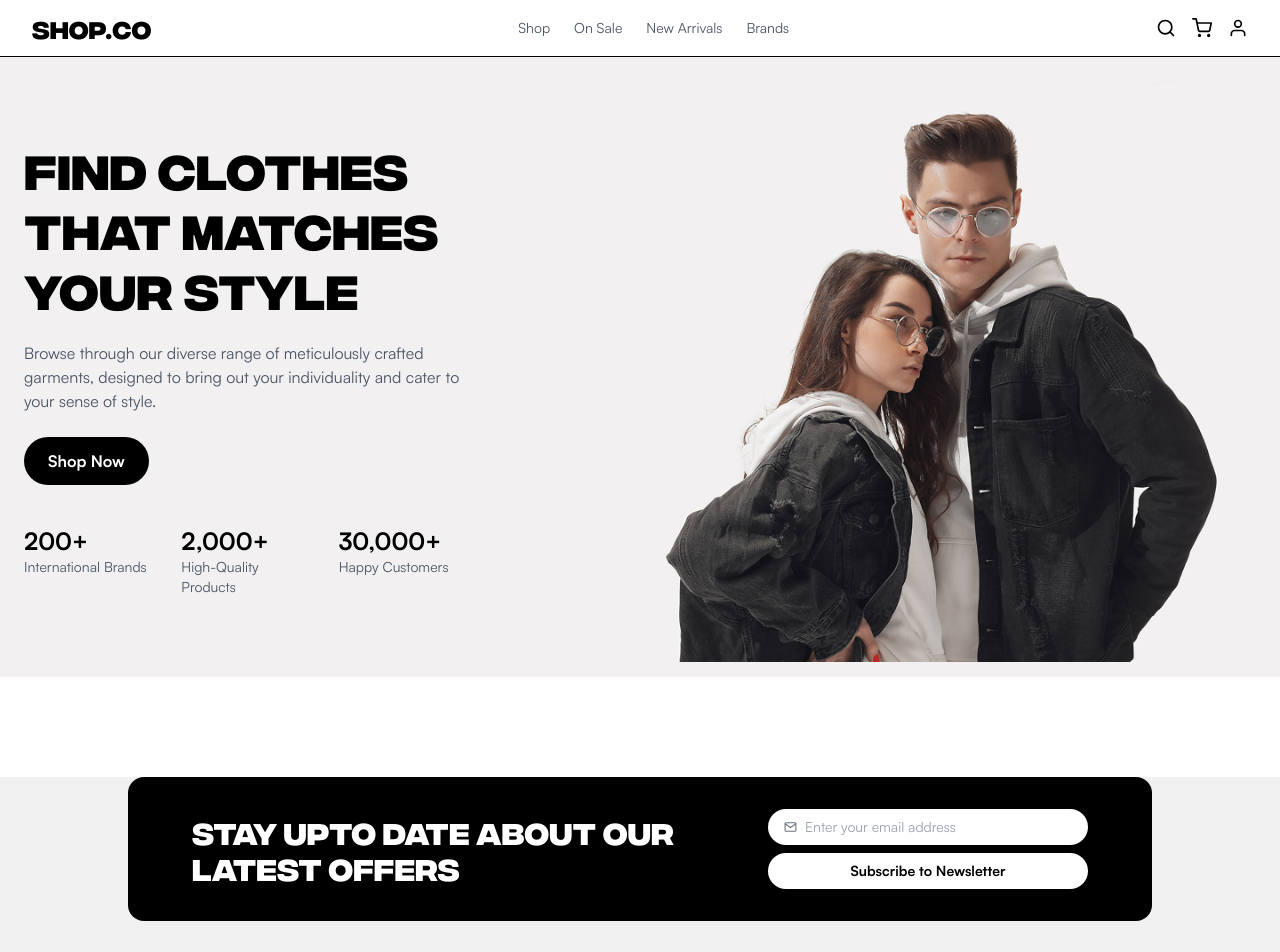
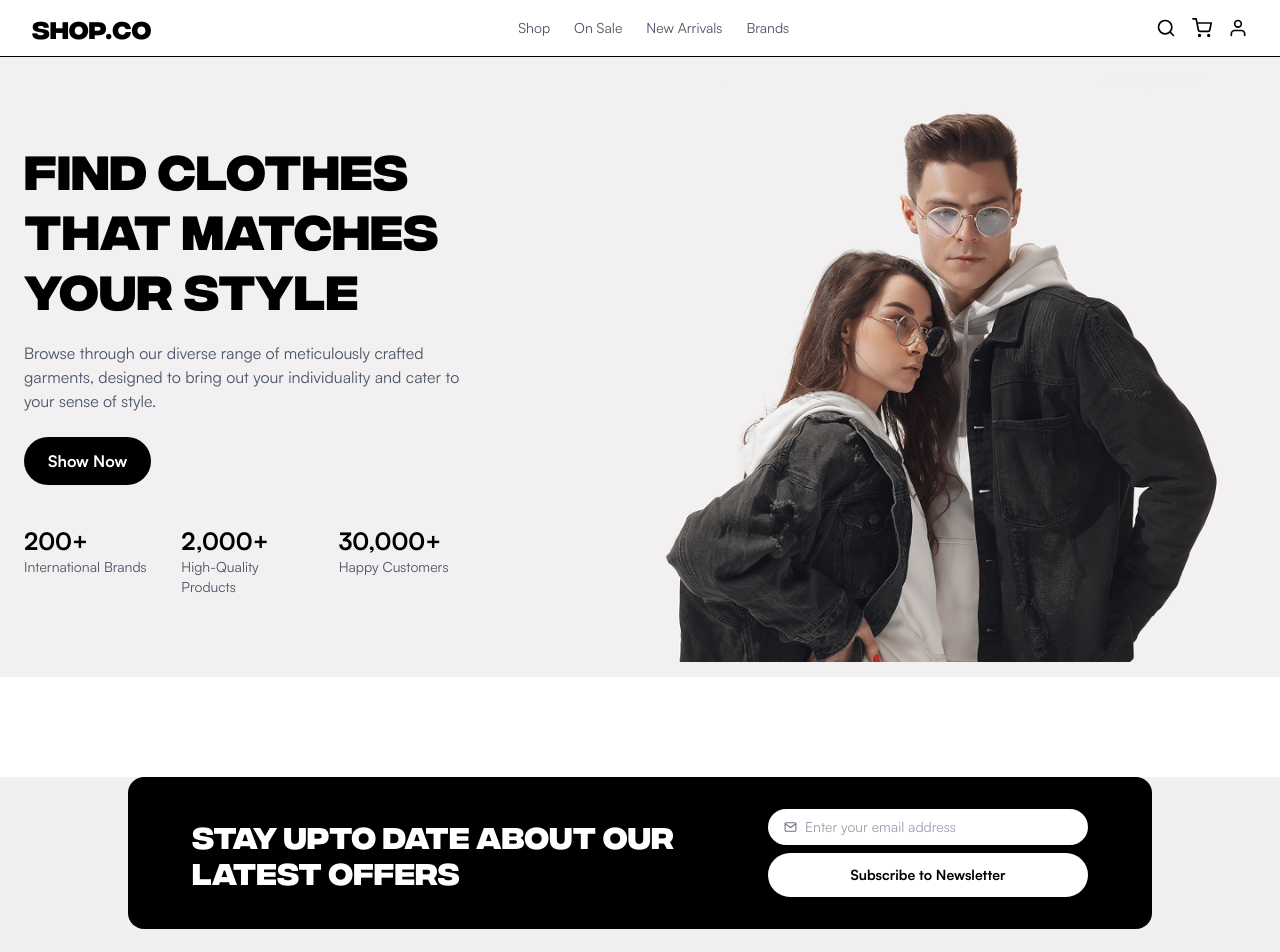
Before and after one commit to namanajmera/ecommerce-web-app, a Next.js app: page / in a window 1280 px wide. Shown: the top 952 px of the page. Built offline with nearby package versions, Linux system fonts and the light colour scheme.

Commit message:
Added: Maked button as HOC.

```diff
--- a/src/components/FooterComponent/Footer.tsx
+++ b/src/components/FooterComponent/Footer.tsx
@@ -1,6 +1,7 @@
 import Image from "next/image";
 import { FaFacebookF, FaTwitter, FaInstagram } from "react-icons/fa";
 import { FiMail } from "react-icons/fi";
+import Button from "../common/Button";
 
 const footerData = [
     {
@@ -39,9 +40,7 @@ const Footer = () => {
                                 className="w-full outline-none text-black bg-transparent placeholder-gray-400"
                             />
                         </div>
-                        <button className="bg-white text-black px-6 py-2 rounded-full w-80 font-semibold">
-                            Subscribe to Newsletter
-                        </button>
+                        <Button text="Subscribe to Newsletter" className="bg-white text-black w-80 font-semibold" />
                     </div>
                 </div>
             </div>
--- a/src/components/HomePage/Banner.tsx
+++ b/src/components/HomePage/Banner.tsx
@@ -1,3 +1,4 @@
+import Button from "../common/Button";
 
 
 const Banner = () => {
@@ -12,10 +13,7 @@ const Banner = () => {
                         Browse through our diverse range of meticulously crafted garments,
                         designed to bring out your individuality and cater to your sense of style.
                     </p>
-                    <button className="bg-black text-white px-6 py-3 rounded-full font-semibold hover:bg-gray-800 transition">
-                        Shop Now
-                    </button>
-
+                    <Button text="Show Now" className="text-white" />
                     <div className="mt-10 grid grid-cols-2 sm:grid-cols-3 gap-6 max-w-md">
                         <div>
                             <p className="text-2xl font-bold">200+</p>
--- /dev/null
+++ b/src/components/common/BaseButton.tsx
@@ -0,0 +1,14 @@
+import { BaseButtonProps } from "@/types/formItems"
+
+const BaseButton = ({ text, className, onClick }: BaseButtonProps) => {
+    return (
+        <button
+            onClick={onClick}
+            className={`bg-black px-6 py-3 rounded-full font-semibold transition cursor-pointer ${className}`}
+        >
+            {text}
+        </button>
+    )
+}
+
+export default BaseButton;
--- /dev/null
+++ b/src/components/common/Button.tsx
@@ -0,0 +1,6 @@
+import withButtonStyle from '@/hocs/withButtonStyle';
+import BaseButton from './BaseButton';
+
+const Button = withButtonStyle(BaseButton);
+
+export default Button;
--- /dev/null
+++ b/src/hocs/withButtonStyle.tsx
@@ -0,0 +1,20 @@
+// hoc/withButtonStyle.tsx
+import { BaseButtonProps } from '@/types/formItems';
+import React from 'react';
+
+const withButtonStyle = <P extends BaseButtonProps>(
+    WrappedComponent: React.ComponentType<P>
+) => {
+    const StyledButton: React.FC<P> = (props) => {
+        return (
+            <WrappedComponent
+                {...props}
+                className={`transition-all duration-300 hover:scale-105 ${props.className || ''}`}
+            />
+        );
+    };
+
+    return StyledButton;
+};
+
+export default withButtonStyle;
--- /dev/null
+++ b/src/types/formItems.ts
@@ -0,0 +1,5 @@
+export type BaseButtonProps = {
+    text: string;
+    onClick?: () => void;
+    className?: string;
+};
```
